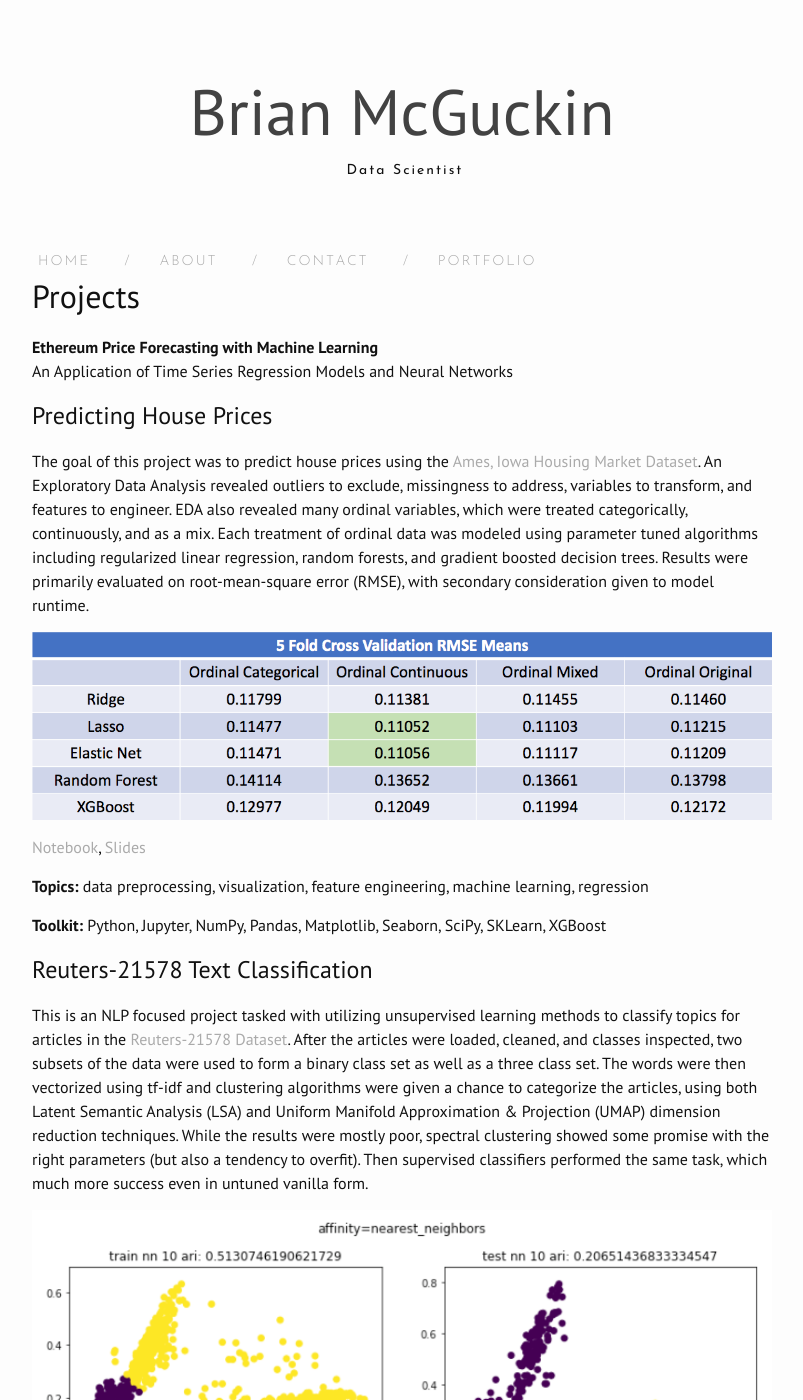
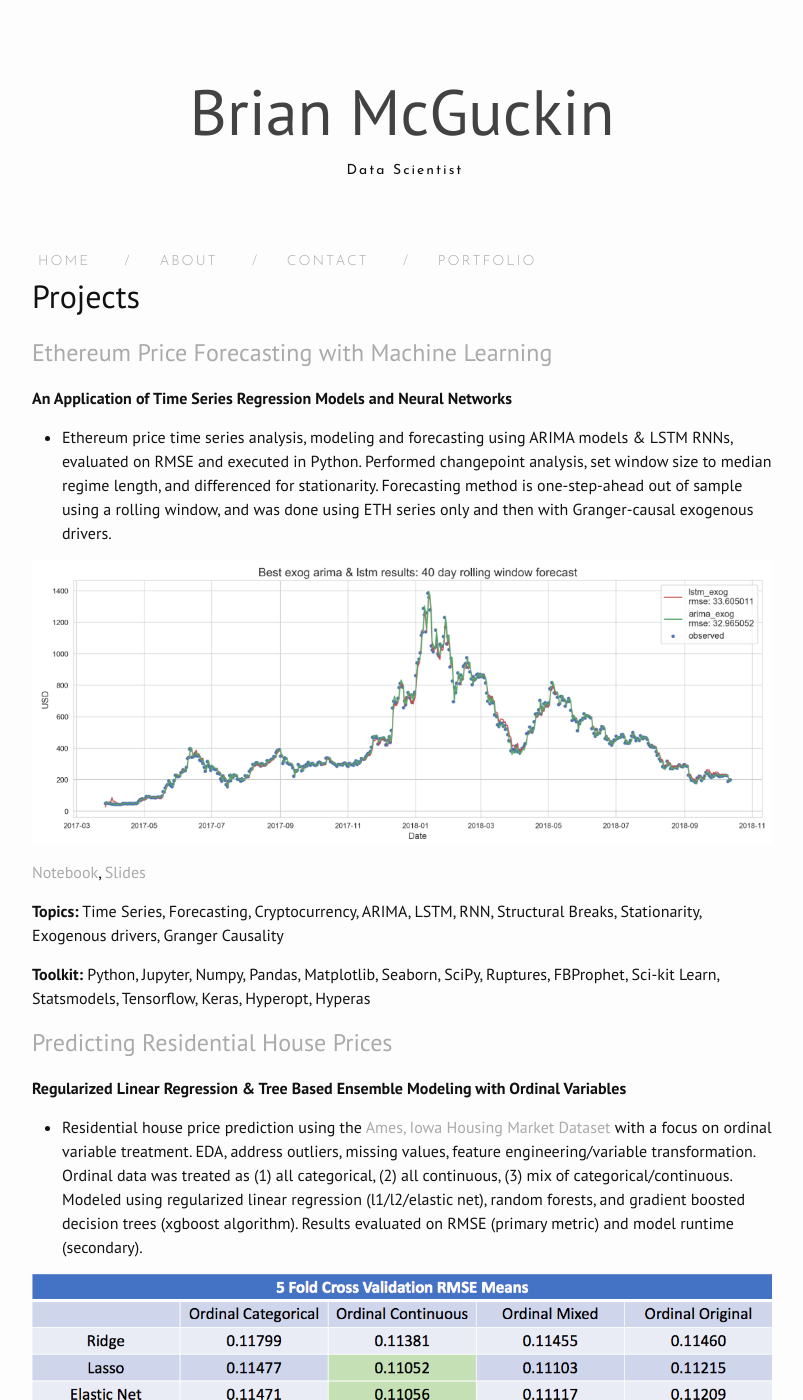
Before and after one commit to brianmcguckin/brianmcguckin.github.io, a Jekyll site: the page built from portfolio.md, in a window 1280 px wide and 1400 px high. Shown: the whole window, without its empty margins (238-1041 px from the left). Built offline with Jekyll 4.4.1, drawn with Linux system fonts in a browser that asks for light colours; nearby versions of some CDN libraries; some of the changed text lies outside the part shown.

Commit message:
update portfolio page

```diff
--- a/portfolio.md
+++ b/portfolio.md
@@ -5,12 +5,31 @@ permalink: /portfolio/
 tagline: "Brian McGuckin: Data Science Portfolio"
 order: 1
 ---
-# Projects
-**Ethereum Price Forecasting with Machine Learning**<br>
-An Application of Time Series Regression Models and Neural Networks
+<h1>Projects</h1>
+<h2>
+  <a href="https://github.com/brianmcguckin/thinkful_final_capstone">
+    Ethereum Price Forecasting with Machine Learning
+  </a>
+</h2>
+**An Application of Time Series Regression Models and Neural Networks**
+- Ethereum price time series analysis, modeling and forecasting using ARIMA models & LSTM RNNs, evaluated on RMSE and executed in Python. Performed changepoint analysis, set window size to median regime length, and differenced for stationarity. Forecasting method is one-step-ahead out of sample using a rolling window, and was done using ETH series only and then with Granger-causal exogenous drivers.
 
-## Predicting House Prices
-The goal of this project was to predict house prices using the [Ames, Iowa Housing Market Dataset](https://www.kaggle.com/c/house-prices-advanced-regression-techniques/data). An Exploratory Data Analysis revealed outliers to exclude, missingness to address, variables to transform, and features to engineer. EDA also revealed many ordinal variables, which were treated categorically, continuously, and as a mix. Each treatment of ordinal data was modeled using parameter tuned algorithms including regularized linear regression, random forests, and gradient boosted decision trees. Results were primarily evaluated on root-mean-square error (RMSE), with secondary consideration given to model runtime.
+![exog_results](https://raw.githubusercontent.com/brianmcguckin/brianmcguckin.github.io/master/images/exog_results.png 'exog_results')
+
+[Notebook](https://nbviewer.jupyter.org/github/brianmcguckin/thinkful_final_capstone/blob/master/ethereum_price_forecasting_with_machine_learning.ipynb),
+[Slides](https://github.com/brianmcguckin/thinkful_final_capstone/blob/master/ethereum_price_forecasting_with_machine_learning.pdf)
+
+**Topics:** Time Series, Forecasting, Cryptocurrency, ARIMA, LSTM, RNN, Structural Breaks, Stationarity, Exogenous drivers, Granger Causality
+
+**Toolkit:** Python, Jupyter, Numpy, Pandas, Matplotlib, Seaborn, SciPy, Ruptures, FBProphet, Sci-kit Learn, Statsmodels, Tensorflow, Keras, Hyperopt, Hyperas
+
+<h2>
+  <a href="https://github.com/brianmcguckin/thinkful_unit_03_capstone">
+    Predicting Residential House Prices
+  </a>
+</h2>
+**Regularized Linear Regression & Tree Based Ensemble Modeling with Ordinal Variables**
+- Residential house price prediction using the [Ames, Iowa Housing Market Dataset](https://www.kaggle.com/c/house-prices-advanced-regression-techniques/data) with a focus on ordinal variable treatment. EDA, address outliers, missing values, feature engineering/variable transformation. Ordinal data was treated as (1) all categorical, (2) all continuous, (3) mix of categorical/continuous. Modeled using regularized linear regression (l1/l2/elastic net), random forests, and gradient boosted decision trees (xgboost algorithm). Results evaluated on RMSE (primary metric) and model runtime (secondary).
 
 ![results table](https://raw.githubusercontent.com/brianmcguckin/brianmcguckin.github.io/master/images/house_price_results.png 'results table')
 
@@ -20,8 +39,13 @@ The goal of this project was to predict house prices using the [Ames, Iowa Housi
 
 **Toolkit:** Python, Jupyter, NumPy, Pandas, Matplotlib, Seaborn, SciPy, SKLearn, XGBoost
 
-## Reuters-21578 Text Classification
-This is an NLP focused project tasked with utilizing unsupervised learning methods to classify topics for  articles in the [Reuters-21578 Dataset](https://archive.ics.uci.edu/ml/datasets/reuters-21578+text+categorization+collection). After the articles were loaded, cleaned, and classes inspected, two subsets of the data were used to form a binary class set as well as a three class set. The words were then vectorized using tf-idf and clustering algorithms were given a chance to categorize the articles, using both Latent Semantic Analysis (LSA) and Uniform Manifold Approximation & Projection (UMAP) dimension reduction techniques. While the results were mostly poor, spectral clustering showed some promise with the right parameters (but also a tendency to overfit). Then supervised classifiers performed the same task, which much more success even in untuned vanilla form.
+<h2>
+  <a href="https://github.com/brianmcguckin/thinkful_unit_04_capstone">
+    Reuters-21578 Text Classification
+  </a>
+</h2>
+**NLP using Unsupervised Learning Methods for Article Classification**
+NLP focused project tasked with utilizing unsupervised learning methods to classify topics for articles in the [Reuters-21578 Dataset](https://archive.ics.uci.edu/ml/datasets/reuters-21578+text+categorization+collection). Articles loaded, cleaned, classes inspected. Created featuresets and vectorized text using tf-idf. Clustering algorithms (k-means, spectral, mean-shift, affinity propagation) categorized article topics with two forms of dimension reduction (LSA & UMAP). Evaluated using ground truth clusters and ARI. Then used supervised classification algorithms (logistic regression, xgboost, KNN, random forest) and evaluated on cross-validated accuracy score.
 
 ![nn_clusters](https://raw.githubusercontent.com/brianmcguckin/brianmcguckin.github.io/master/images/nn_clusters.png 'spectral clustering nearest neighbors')
 
```
Also changed, not shown: images/exog_results.png (added).
